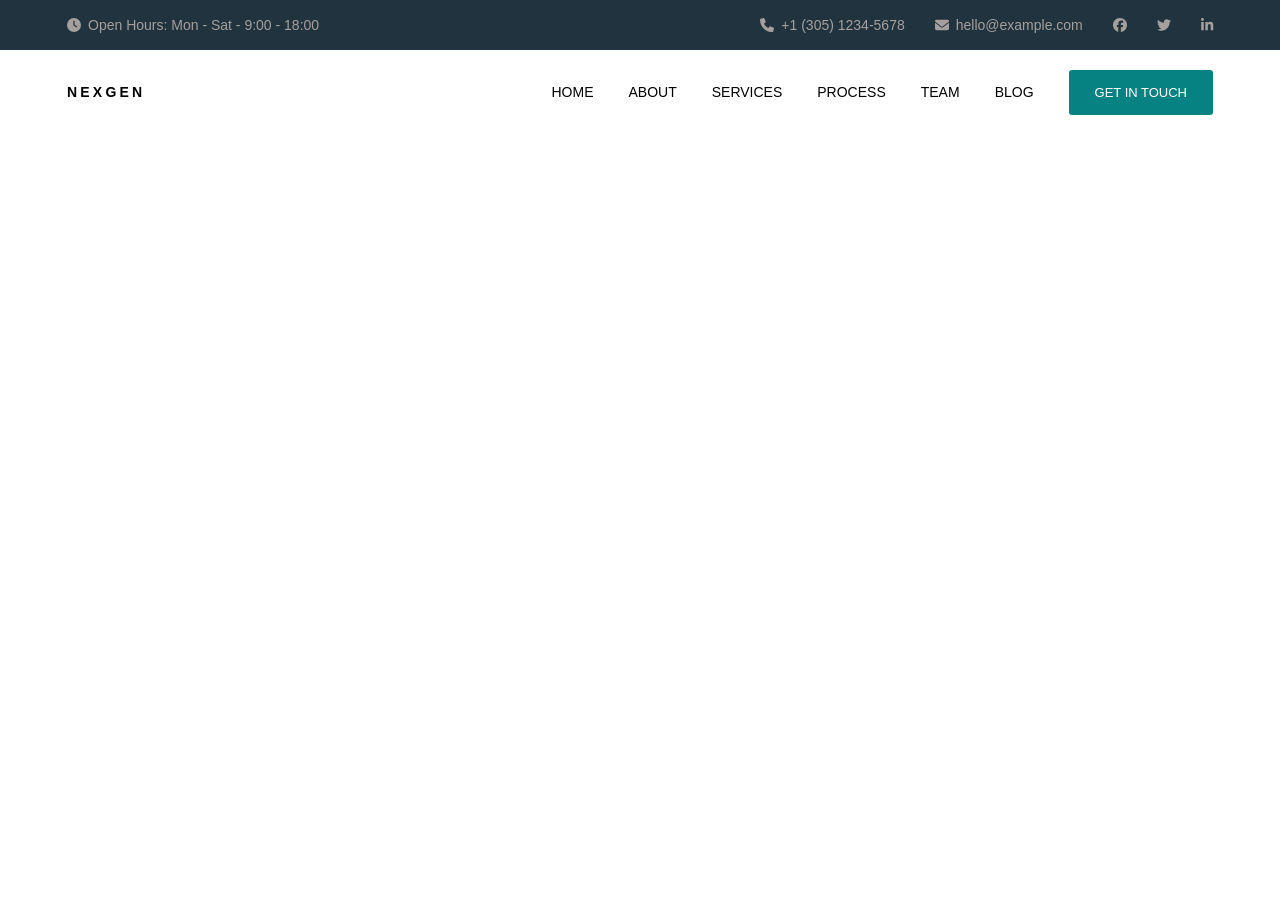
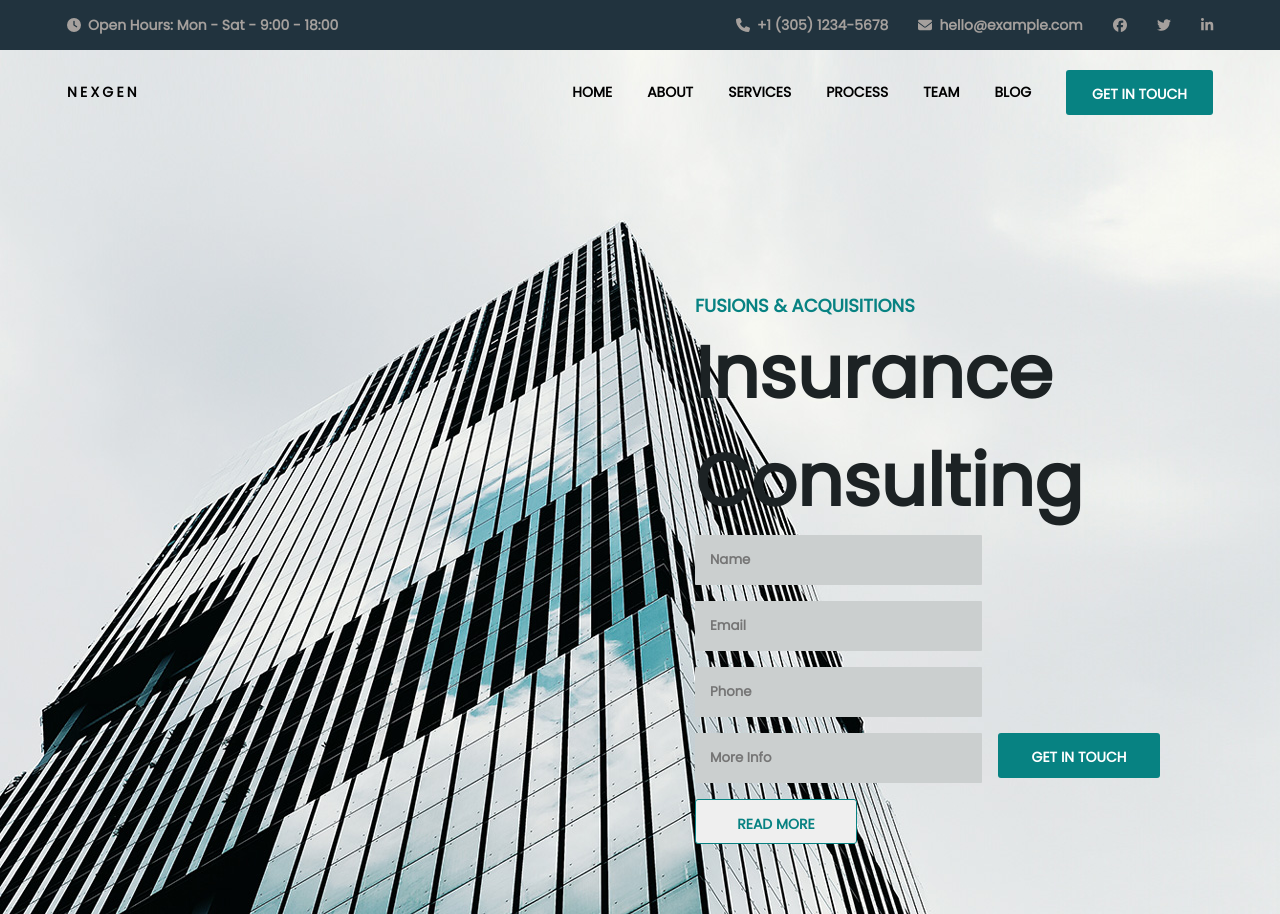
Before and after one commit to eSSeGH/proj-html-vuejs, a Vue app: page / in a window 1280 px wide. Before the commit the page ends 800 px from the top, so only its background shows below. Built offline with nearby package versions, Linux system fonts and the light colour scheme.

Commit message:
FEAT AppHero + TextForm comps add+STYLE  gen font

```diff
--- a/package.json
+++ b/package.json
@@ -9,6 +9,7 @@
     "preview": "vite preview"
   },
   "dependencies": {
+    "@fontsource/poppins": "^4.5.10",
     "@fortawesome/fontawesome-free": "^6.3.0",
     "@fortawesome/fontawesome-svg-core": "^6.3.0",
     "@fortawesome/free-brands-svg-icons": "^6.3.0",
--- a/src/App.vue
+++ b/src/App.vue
@@ -1,11 +1,15 @@
 <script>
 import AppHeader1 from './components/AppHeader1.vue';
 import AppHeader2 from './components/AppHeader2.vue';
+import AppHero from './components/AppHero.vue';
+
+import '@fontsource/poppins';
 
 export default {
   components: {
     AppHeader1,
     AppHeader2,
+    AppHero,
   },
   data() {
     return {
@@ -18,6 +22,7 @@ export default {
 <template>
   <AppHeader1 />
   <AppHeader2 class="header2" />
+  <AppHero class="hero" />
 </template>
 
 <style lang="scss" scoped>
@@ -28,4 +33,8 @@ export default {
   top: 0;
   left: 0;
 }
+
+.hero {
+  margin-top: -84px;
+}
 </style>
--- a/src/components/AppHeader2.vue
+++ b/src/components/AppHeader2.vue
@@ -73,8 +73,12 @@ export default {
             text-transform: uppercase;
             font-size: 14px;
 
-            &:hover {
-                color: $elf-green;
+            .nav-link {
+                transition: color 300ms;
+
+                &:hover {
+                    color: $elf-green;
+                }
             }
         }
 
--- /dev/null
+++ b/src/components/AppHero.vue
@@ -0,0 +1,81 @@
+<script>
+import TextForm from './TextForm.vue';
+import Button from './Button.vue';
+import { initCustomFormatter } from 'vue';
+
+export default {
+    components: {
+        TextForm,
+        Button,
+    },
+    data() {
+        return {
+            name: 'Name',
+            email: 'Email',
+            phone: 'Phone',
+            more: 'More Info',
+        }
+    }
+}
+</script>
+
+<template>
+    <section class="hero">
+
+        <div class="container1">
+
+            <div class="hero-body">
+
+                <div class="section-name">
+                    fusions & acquisitions
+                </div>
+
+                <h1 class="h1">
+                    Insurance Consulting
+                </h1>
+
+                <div class="row">
+                    <TextForm class="col6" :placeholder="name" />
+                    <TextForm class="col6" :placeholder="email" />
+                    <TextForm class="col6" :placeholder="phone" />
+                    <TextForm class="col6" :placeholder="more" />
+
+                    <Button class="dark col4" :string="'get in touch'"></Button>
+                    <Button class="light col4" :string="'read more'"></Button>
+                </div>
+
+            </div>
+        </div>
+
+    </section>
+</template>
+
+<style lang="scss" scoped>
+@use '../style/general.scss' as *;
+@use '../style/partials/colors.scss' as *;
+
+.hero {
+    height: 864px;
+    background-image: url(/img/bg-6.jpg);
+
+    .hero-body {
+        margin-left: 50%;
+        padding: 242px 0 0 55px;
+
+        .row {
+            display: flex;
+            flex-wrap: wrap;
+            gap: 16px;
+
+            .col6 {
+                flex-basis: calc(50% - 16px/2);
+            }
+
+            .col4 {
+                flex-basis: calc(100%/3 - 32px/3);
+            }
+        }
+    }
+
+}
+</style>
--- /dev/null
+++ b/src/components/TextForm.vue
@@ -0,0 +1,31 @@
+<script>
+
+export default {
+    props: {
+        placeholder: {
+            type: String,
+        }
+    },
+    data() {
+        return {
+        }
+    }
+}
+</script>
+
+<template>
+    <input class="text-form" type="text" :placeholder="placeholder">
+</template>
+
+<style lang="scss" scoped>
+@use '../style/general.scss' as *;
+@use '../style/partials/colors.scss' as *;
+
+.text-form {
+    height: 50px;
+    border-radius: 1px;
+    background-color: #cbcfcf;
+    border-style: none;
+    padding: 15px;
+}
+</style>
--- a/src/style/general.scss
+++ b/src/style/general.scss
@@ -4,6 +4,8 @@
     margin: 0;
     padding: 0;
     box-sizing: border-box;
+    font-family: 'Poppins';
+    font-weight: 700;
 }
 
 img {
@@ -31,17 +33,18 @@ menu {
 // TITLES and TEXTS
 
 .h1 {
-    font-size: 88px;
+    font-size: 72px;
     color: $shark;
+    font-weight: 900;
 }
 
 .h2-white {
-    font-size: 65px;
+    font-size: 52px;
     color: white;
 }
 
 .h2-black {
-    font-size: 65px;
+    font-size: 52px;
     color: $shark;
 }
 
@@ -55,19 +58,18 @@ p {
     color: $corduroy;
 }
 
-.section-text {
-    font-size: 12px;
+.section-name {
+    font-size: 18px;
     color: $elf-green;
-    margin-bottom: 27px;
     text-transform: uppercase;
 }
 
 // BADGES & BUTTONS
 
 .my-btn {
-    font-size: 13px;
+    font-size: 14px;
     height: 45px;
-    padding: 15px 26px;
+    padding: 14px 26px;
     text-transform: uppercase;
     border-radius: 3px;
 }
```
Also changed, not shown: 1 other file (tests, documents, lock files or other folders).
